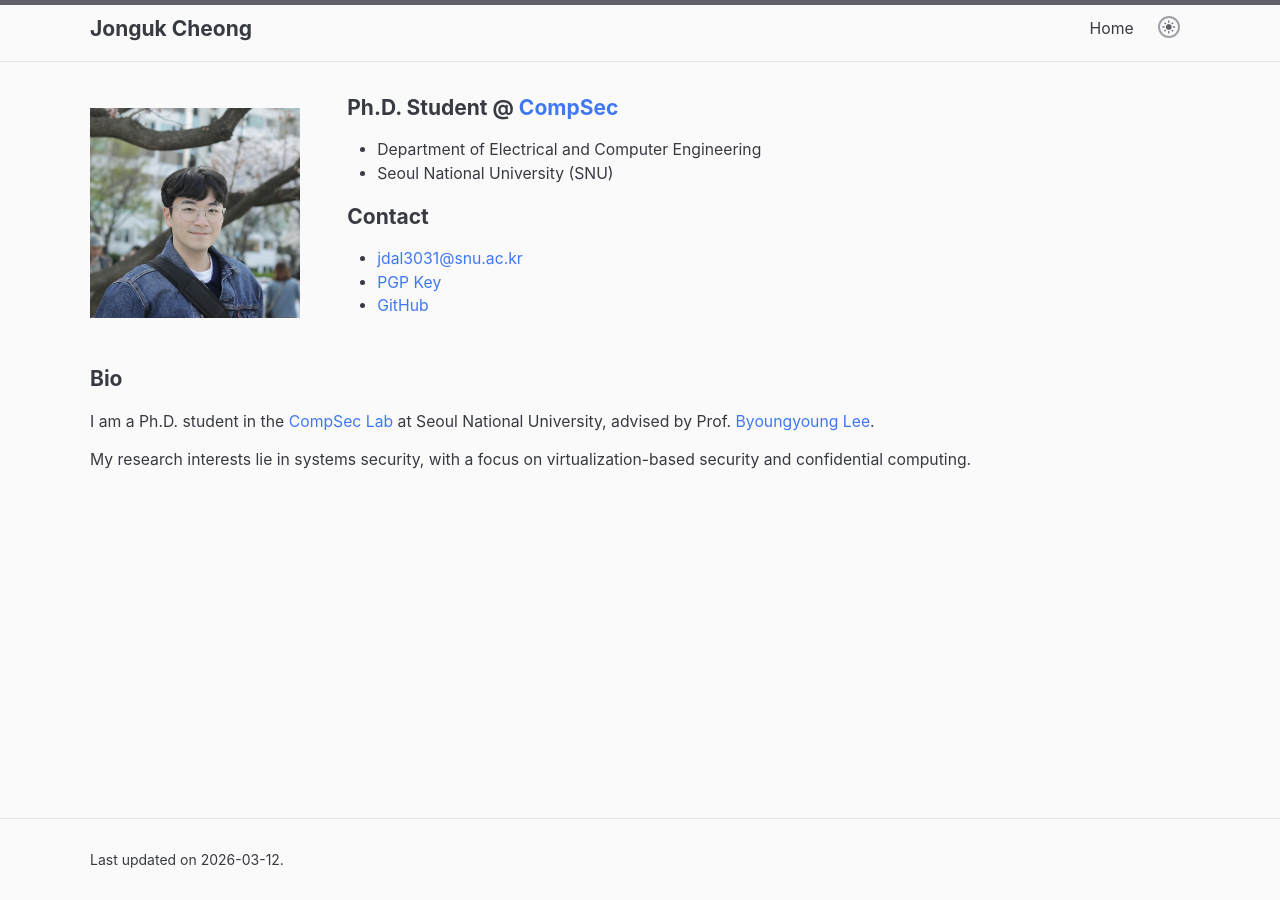
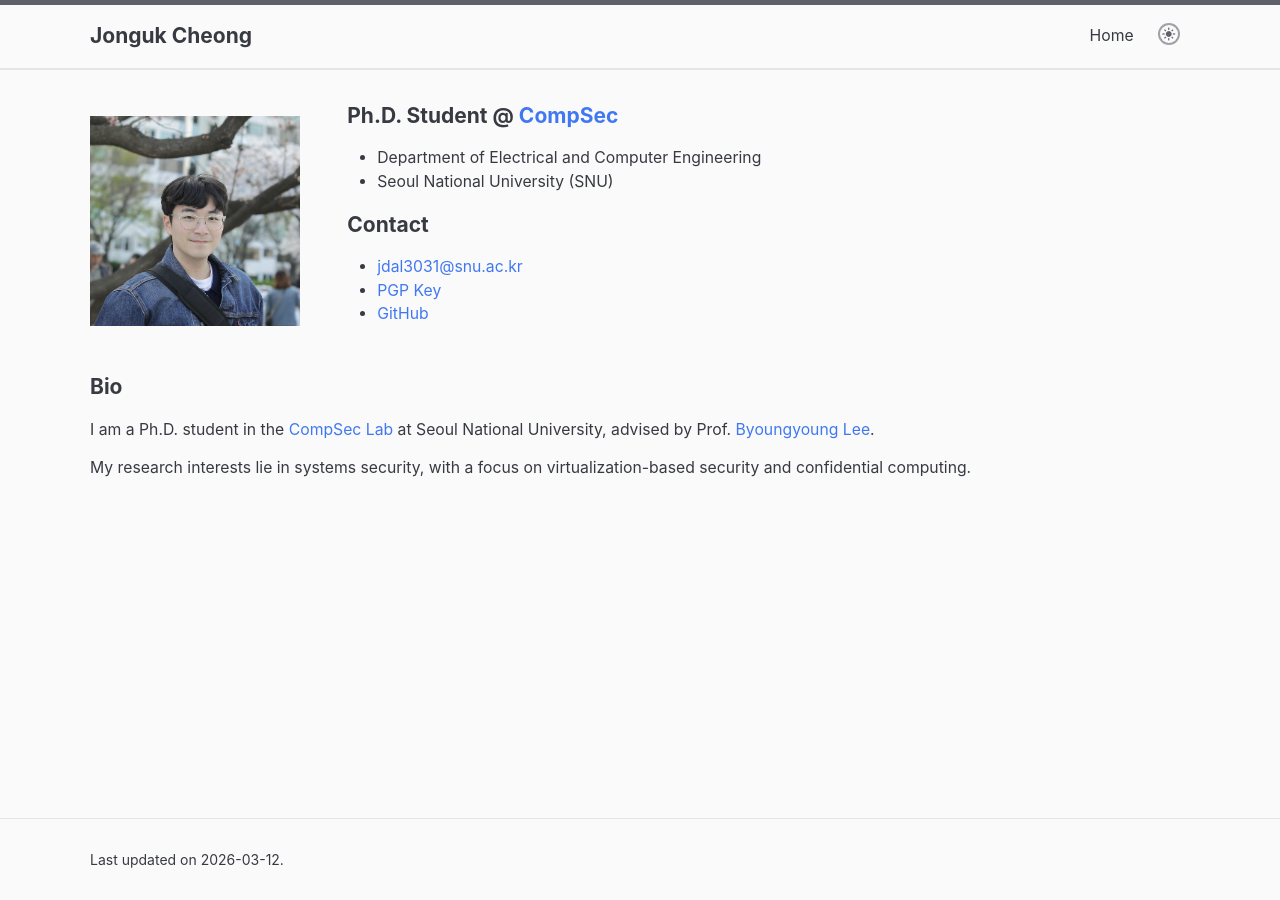
Before and after one commit to jongukc/jongukc.github.io, a Jekyll site: the page built from index.md, in a window 1280 px wide. Built offline with Jekyll 4.4.1, drawn with Linux system fonts in a browser that asks for light colours.

Commit message:
Refactor

```diff
--- a/_includes/pub.html
+++ b/_includes/pub.html
@@ -44,17 +44,17 @@
         {%- endif -%}
         {%- if p.note %} — <em>{{ p.note }}</em>{% endif %}
         <br/>
-        {%- capture links -%}{%- endcapture -%}
+        {%- if p.paper or p.slide or p.bibtex -%}
         {%- if p.paper -%}
-        {%- capture links -%}{{ links }}<a class="material-symbols-outlined" href="{{ site.url }}/papers/{{ p.paper }}">docs</a>{%- endcapture -%}
+        <a class="material-symbols-outlined" href="{{ site.url }}/papers/{{ p.paper }}">docs</a>
         {%- endif -%}
         {%- if p.slide -%}
-        {%- capture links -%}{{ links }}{% if links != "" %}<span class="pub-links"></span>{% endif %}<a class="material-symbols-outlined" href="{{ site.url }}/slides/{{ p.slide }}">desktop_landscape</a>{%- endcapture -%}
+        {% if p.paper %}<span class="pub-links"></span>{% endif %}<a class="material-symbols-outlined" href="{{ site.url }}/slides/{{ p.slide }}">desktop_landscape</a>
         {%- endif -%}
         {%- if p.bibtex -%}
-        {%- capture links -%}{{ links }}{% if links != "" %}<span class="pub-links"></span>{% endif %}<a class="material-symbols-outlined" href="{{ site.url }}/bib/{{ p.bibtex }}">format_quote</a>{%- endcapture -%}
+        {% if p.paper or p.slide %}<span class="pub-links"></span>{% endif %}<a class="material-symbols-outlined" href="{{ site.url }}/bib/{{ p.bibtex }}">format_quote</a>
         {%- endif -%}
-        {% if links != "" %}{{ links }}{% endif %}
+        {%- endif -%}
         </li>
     {%- endfor -%}
     </ul>
--- a/_sass/_base.scss
+++ b/_sass/_base.scss
@@ -14,10 +14,7 @@ body {
   color: $text-color;
   background-color: $background-color;
   -webkit-text-size-adjust: 100%;
-  -webkit-font-feature-settings: "kern" 1;
-     -moz-font-feature-settings: "kern" 1;
-       -o-font-feature-settings: "kern" 1;
-          font-feature-settings: "kern" 1;
+  font-feature-settings: "kern" 1;
   font-kerning: normal;
   display: flex;
   min-height: 100vh;
@@ -211,7 +208,7 @@ table {
     }
   }
   th, td {
-    padding: ($spacing-unit * 33.3333333333 * .01) ($spacing-unit * .5);
+    padding: ($spacing-unit / 3) ($spacing-unit * .5);
   }
   th {
     background-color: $table-header-bg-color;
@@ -224,7 +221,5 @@ table {
   @include media-query($on-laptop) {
     display: block;
     overflow-x: auto;
-    -webkit-overflow-scrolling: touch;
-            -ms-overflow-style: -ms-autohiding-scrollbar;
   }
 }
--- a/_sass/_layout.scss
+++ b/_sass/_layout.scss
@@ -1,9 +1,10 @@
 .site-header {
   border-top: 5px solid $border-color-03;
-  border-bottom: 1px solid $border-color-01;
+  border-bottom: 2px solid $border-color-01;
   min-height: $spacing-unit * 1.865;
   line-height: $base-line-height * $base-font-size * 2.25;
   position: relative;
+  padding-top: 0.5em;
 }
 
 .site-title-wrapper {
--- a/_sass/_variables.scss
+++ b/_sass/_variables.scss
@@ -165,26 +165,6 @@ $dm-table-border-color: $dm-border-color-01 !default;
     --table-border-color: #{$dm-table-border-color};
 }
 
-// Static variables for Sass compilation
-$brand-color: $lm-brand-color;
-$brand-color-light: $lm-brand-color-light;
-$brand-color-dark: $lm-brand-color-dark;
-$site-title-color: $lm-site-title-color;
-$text-color: $lm-text-color;
-$background-color: $lm-background-color;
-$code-background-color: $lm-code-background-color;
-$link-base-color: $lm-link-base-color;
-$link-visited-color: $lm-link-visited-color;
-$link-hover-color: $lm-link-hover-color;
-$border-color-01: $lm-border-color-01;
-$border-color-02: $lm-border-color-02;
-$border-color-03: $lm-border-color-03;
-$table-text-color: $lm-table-text-color;
-$table-zebra-color: $lm-table-zebra-color;
-$table-header-bg-color: $lm-table-header-bg-color;
-$table-header-border: $lm-table-header-border;
-$table-border-color: $lm-table-border-color;
-
 // Default: light mode (no preference or explicit light)
 :root {
     @include light-theme-vars;
@@ -195,8 +175,6 @@ $table-border-color: $lm-table-border-color;
 @media (prefers-color-scheme: dark) {
     :root:not([color-theme]) {
         @include dark-theme-vars;
-    }
-    :root:not([color-theme]) {
         @include dm-highlight;
     }
 }
--- a/_sass/components/_toggle.scss
+++ b/_sass/components/_toggle.scss
@@ -1,6 +1,4 @@
-$dark-toggle-button-width: 1.6em;
-$dark-toggle-button-height: 1.6em;
-$dark-toggle-button-radius: $dark-toggle-button-height;
+$dark-toggle-button-size: 1.6em;
 
 .toggle {
     display: none;
@@ -9,9 +7,9 @@ $dark-toggle-button-radius: $dark-toggle-button-height;
         box-sizing: border-box;
         outline: 0;
         display: inline-block;
-        width: $dark-toggle-button-width;
-        height: $dark-toggle-button-height;
-        border-radius: $dark-toggle-button-radius;
+        width: $dark-toggle-button-size;
+        height: $dark-toggle-button-size;
+        border-radius: $dark-toggle-button-size;
         flex-direction: row;
         justify-content: center;
         align-content: center;
```
